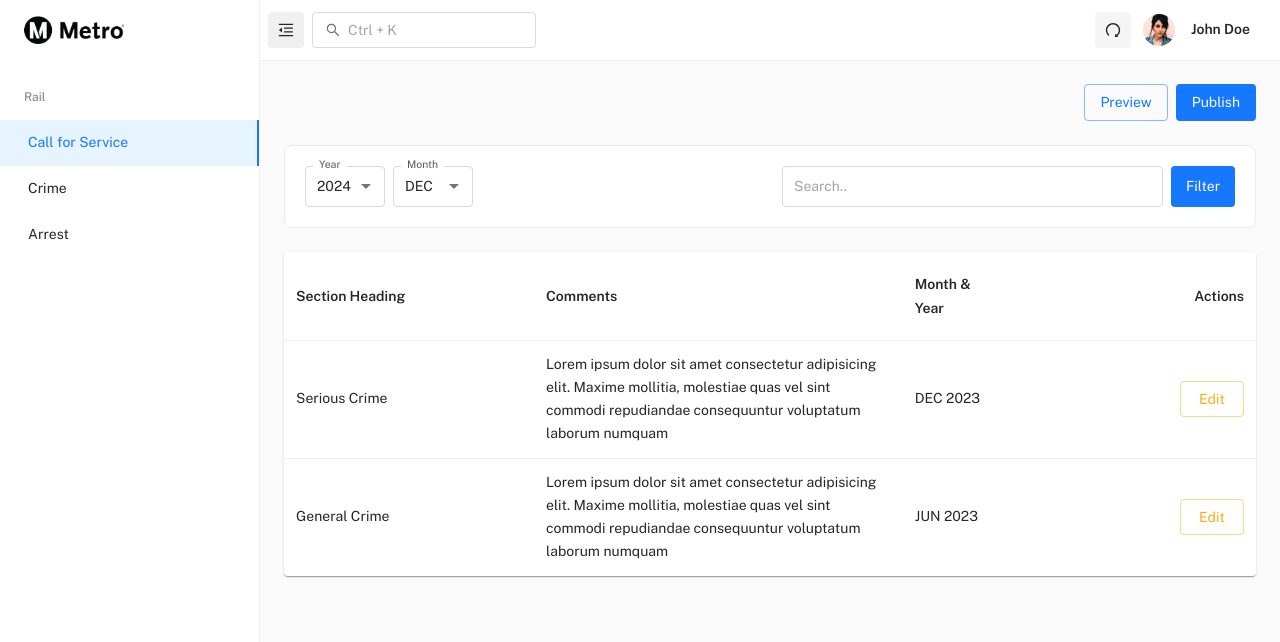
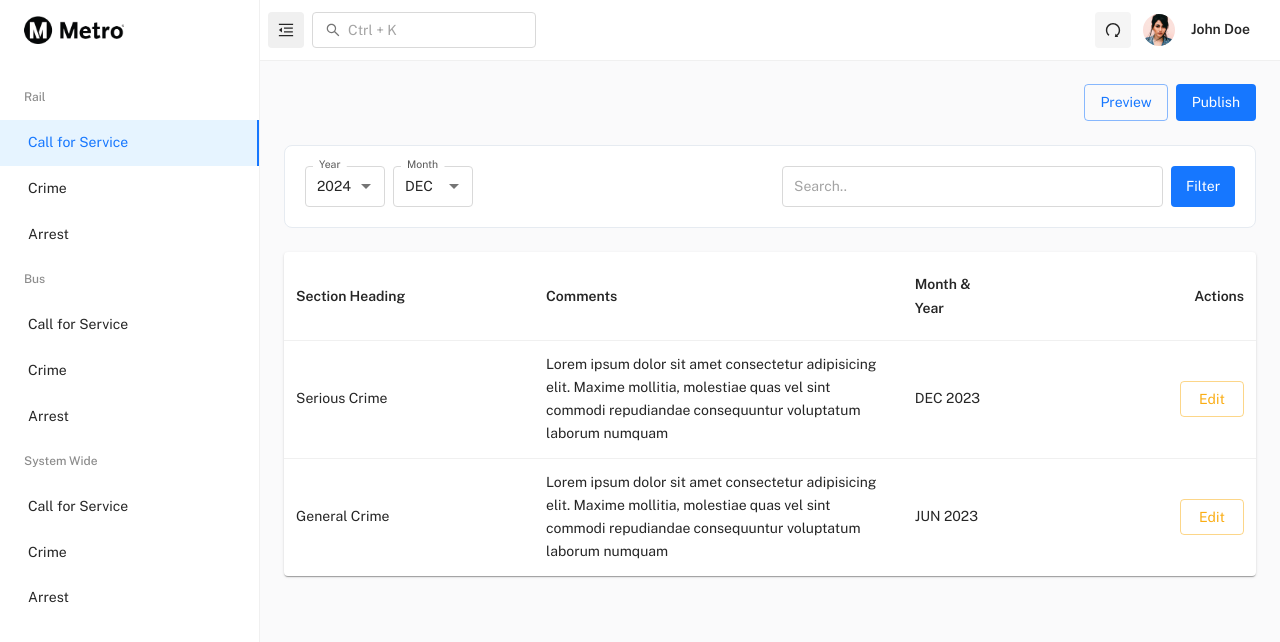
Before and after one commit to sohalmani/ssle, a React (Create React App) app: page /rail/call-for-service in a window 1280 px wide. Shown: the top 642 px of the page. Built offline with nearby package versions, Linux system fonts and the light colour scheme.

Commit message:
show active state on activated link

```diff
--- a/src/layout/MainLayout/Drawer/DrawerContent/Navigation/NavItem.js
+++ b/src/layout/MainLayout/Drawer/DrawerContent/Navigation/NavItem.js
@@ -36,7 +36,7 @@ const NavItem = ({ item, level }) => {
   const Icon = item.icon;
   const itemIcon = item.icon ? <Icon style={{ fontSize: drawerOpen ? '1rem' : '1.25rem' }} /> : false;
 
-  const isSelected = openItem.findIndex((id) => id === item.id) > -1;
+  const isSelected = openItem.findIndex((id) => id === item.id) > -1 && item.url === pathname;
   // active menu item on page load
   useEffect(() => {
     if (pathname.includes(item.url)) {
--- /dev/null
+++ b/src/menu-items/bus.js
@@ -0,0 +1,41 @@
+// assets
+// import { ChromeOutlined, QuestionOutlined } from '@ant-design/icons';
+
+// icons
+// const icons = {
+//   ChromeOutlined,
+//   QuestionOutlined
+// };
+
+// ==============================|| MENU ITEMS - SAMPLE PAGE & DOCUMENTATION ||============================== //
+
+const bus = {
+  id: 'bus',
+  title: 'Bus',
+  type: 'group',
+  children: [
+    {
+      id: 'call-for-service',
+      title: 'Call for Service',
+      type: 'item',
+      url: '/bus/call-for-service'
+      // icon: icons.ChromeOutlined
+    },
+    {
+      id: 'crime',
+      title: 'Crime',
+      type: 'item',
+      url: '/bus/crime'
+      // icon: icons.ChromeOutlined
+    },
+    {
+      id: 'arrest',
+      title: 'Arrest',
+      type: 'item',
+      url: '/bus/arrest'
+      // icon: icons.ChromeOutlined
+    }
+  ]
+};
+
+export default bus;
--- a/src/menu-items/index.js
+++ b/src/menu-items/index.js
@@ -4,6 +4,8 @@ import dashboard from './dashboard';
 // import utilities from './utilities';
 import support from './support';
 import rail from './rail';
+import bus from './bus';
+import systemWide from './system-wide';
 
 // ==============================|| MENU ITEMS ||============================== //
 
@@ -13,7 +15,9 @@ const menuItems = {
     // pages,
     // utilities,
     support,
-    rail
+    rail,
+    bus,
+    systemWide
   ]
 };
 
--- /dev/null
+++ b/src/menu-items/system-wide.js
@@ -0,0 +1,41 @@
+// assets
+// import { ChromeOutlined, QuestionOutlined } from '@ant-design/icons';
+
+// icons
+// const icons = {
+//   ChromeOutlined,
+//   QuestionOutlined
+// };
+
+// ==============================|| MENU ITEMS - SAMPLE PAGE & DOCUMENTATION ||============================== //
+
+const systemWide = {
+  id: 'system-wide',
+  title: 'System Wide',
+  type: 'group',
+  children: [
+    {
+      id: 'call-for-service',
+      title: 'Call for Service',
+      type: 'item',
+      url: '/system-wide/call-for-service'
+      // icon: icons.ChromeOutlined
+    },
+    {
+      id: 'crime',
+      title: 'Crime',
+      type: 'item',
+      url: '/system-wide/crime'
+      // icon: icons.ChromeOutlined
+    },
+    {
+      id: 'arrest',
+      title: 'Arrest',
+      type: 'item',
+      url: '/system-wide/arrest'
+      // icon: icons.ChromeOutlined
+    }
+  ]
+};
+
+export default systemWide;
```
Also changed, not shown: src/routes/MainRoutes.js (+24 -0 lines).
